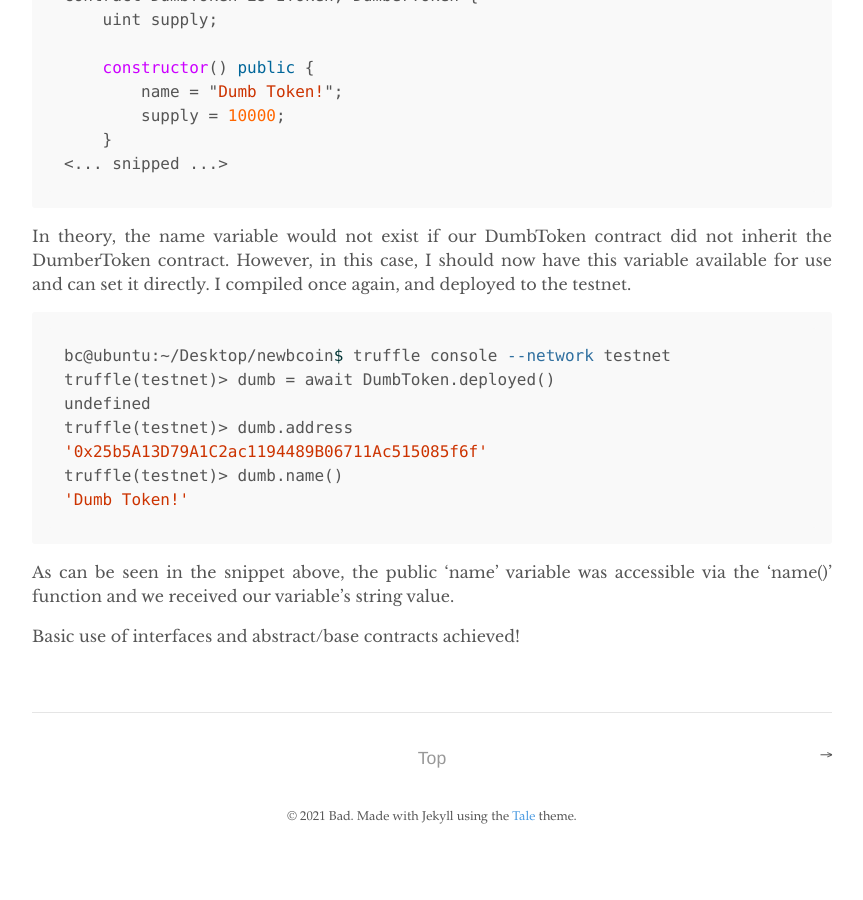
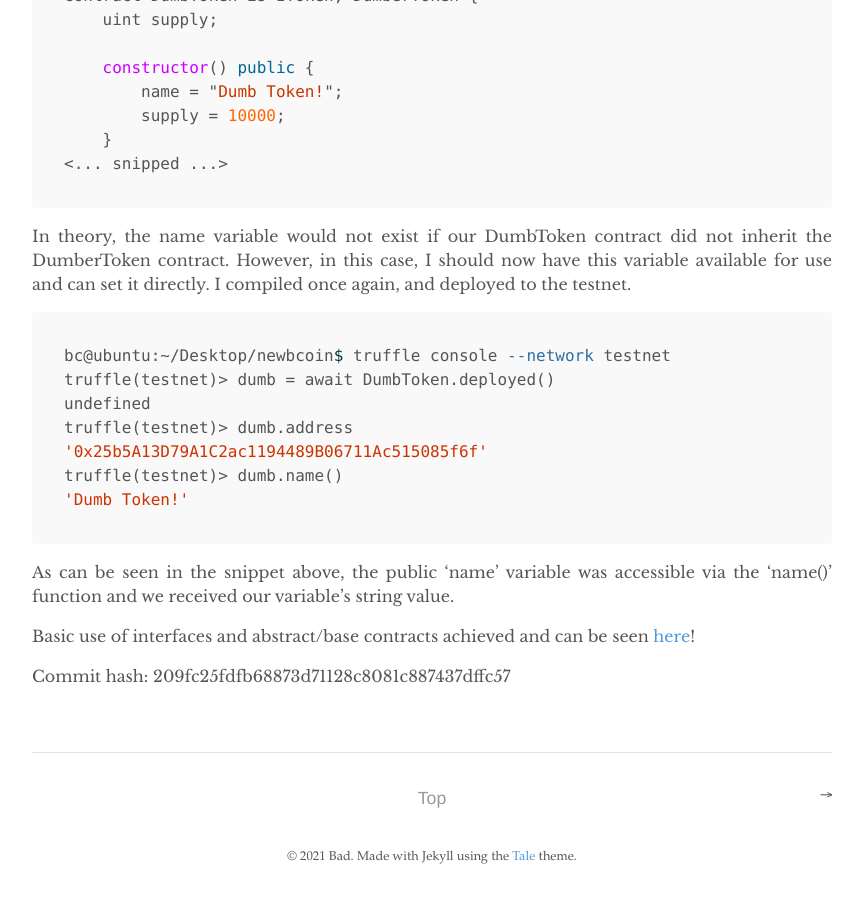
Before and after one commit to BadAtBlockchain/badatblockchain.github.io, a Jekyll site: the page built from _posts/2021-5-28-day_3.md, in a window 1280 px wide and 900 px high, scrolled down 5482 px. Shown: the whole window, without its empty margins (208-1071 px from the left). Built offline with Jekyll 4.4.1, drawn with Linux system fonts in a browser that asks for light colours; before the commit the page ends 6342 px from its top, so only the background shows below that.

Commit message:
Update 2021-5-28-day_3.md

```diff
--- a/_posts/2021-5-28-day_3.md
+++ b/_posts/2021-5-28-day_3.md
@@ -205,4 +205,6 @@ truffle(testnet)> dumb.name()
 
 As can be seen in the snippet above, the public 'name' variable was accessible via the 'name()' function and we received our variable's string value.
 
-Basic use of interfaces and abstract/base contracts achieved!
+Basic use of interfaces and abstract/base contracts achieved and can be seen [here](https://github.com/BadAtBlockchain/MetaCoin-goes-to-Harmony/blob/main/contracts/DumbToken.sol)!
+
+Commit hash: 209fc25fdfb68873d71128c8081c887437dffc57
```
